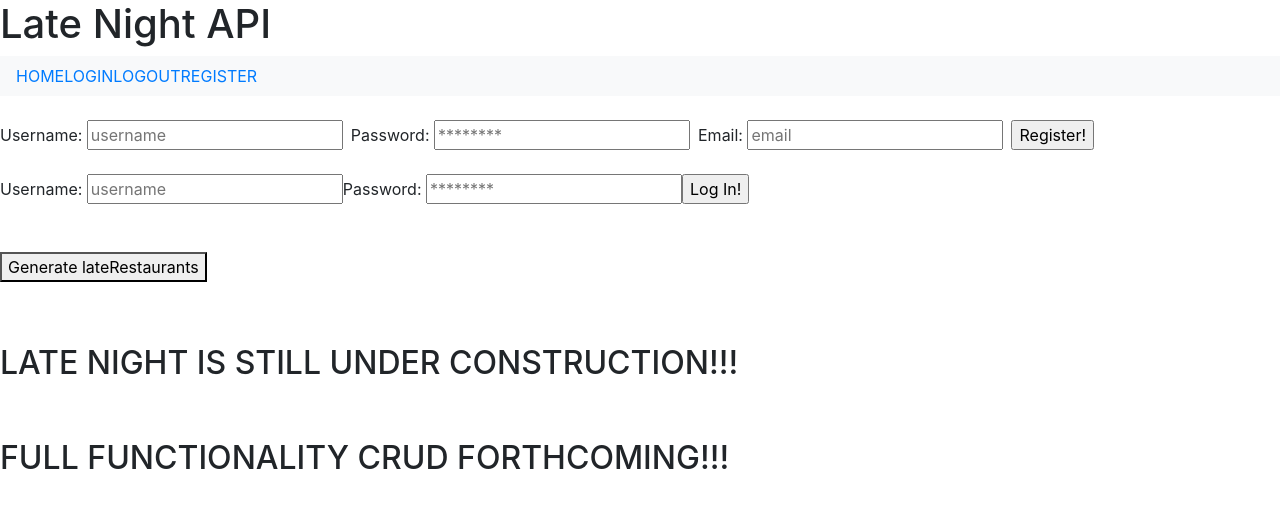
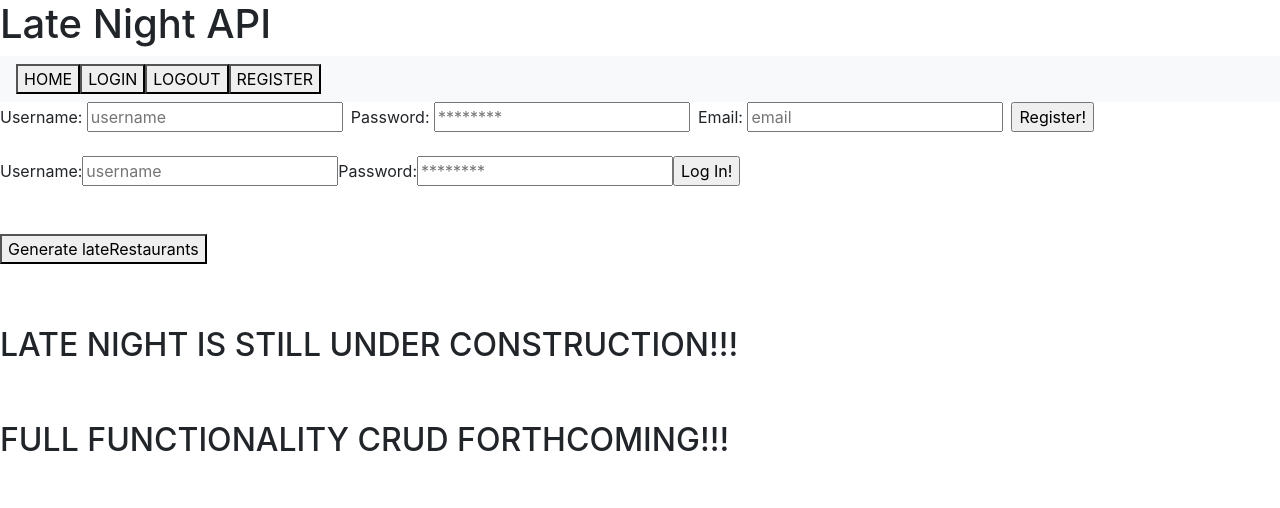
Before and after one commit to cazasomb18/Latenight-react-PYTHON-client, a React (Create React App) app: page / in a window 1280 px wide. Shown: the top 508 px of the page. Built offline with nearby package versions, Linux system fonts and the light colour scheme.

Commit message:
checking out new branch css0 w/ goal of structuring components

```diff
--- a/src/App.js
+++ b/src/App.js
@@ -1,14 +1,16 @@
 import React from 'react';
 import "bootstrap/dist/css/bootstrap.min.css";
-import logo from './logo.svg';
 import "./App.css";
 import RegisterControl from './RegisterControl';
 import LateRestaurantsList from './LateRestaurantsList';
+import UnderConstruction from './UnderConstruction';
+import Navbar from './navbar';
+import AppTitle from './TitleHeader';
 
 class App extends React.Component {
   constructor(props){
-    console.log('constructor');
-    super();
+    console.log('constructor',);
+    super(props);
     // this.setUserInfo = this.setUserInfo.bind(this);
     this.LoginControl = this.LoginControl;
     this.handleChange = this.handleChange.bind(this);
@@ -17,8 +19,8 @@ class App extends React.Component {
       restaurants: [],
       comments: [],
       userName: '',
-      loggedIn: false,
-      isRegistered: false,
+      loggedIn: null,
+      isRegistered: null,
 
     }
     // this.getRestaurants = this.getRestaurants.bind(this);
@@ -26,6 +28,8 @@ class App extends React.Component {
   componentDidMount () {
     //// INITIAL DOM RENDERING ///
     console.log('cdm: ', );
+    console.log('STATE: ', this.state);
+    console.log('PROPS: ', this.props);
 
 
   }
@@ -37,11 +41,8 @@ class App extends React.Component {
 
   handleLoginSubmit = async (e) => {
     e.preventDefault()
-
     try{
-
       const loginResponse = await fetch('http://localhost:9000/auth/login/', {
-
         method: 'POST',
         credentials: 'include',
         body: JSON.stringify(this.state),
@@ -54,9 +55,9 @@ class App extends React.Component {
         this.setState({
           loggedIn: true,
         })
-
-        console.log(parsedResponse.data);
-
+        console.log("App state: ", this.state)
+        console.log("Props: ", this.props)
+        console.log(parsedResponse.success);
       }
 
       // if parsedResponse.success is true, then you know that
@@ -107,9 +108,6 @@ class App extends React.Component {
     })
   }
 
-  //// UNDER CONSTRUCTION - CHECKED OUT TO DIFFERENT BRANCH IN ORDER TO TRY
-  //// CALLING API ON LATERESTAURANTSLIST /////
-
   render(){
 
     console.log("App state: ", this.state)
@@ -118,52 +116,33 @@ class App extends React.Component {
     return (
 
       <div className="AppContainer">
-        <h1 className="AppTitle">
-        Late Night API
-        </h1>
+        <AppTitle/>
+        <Navbar/>
 
-        <nav className="navbar navbar-expand-lg navbar-light bg-light">
-            <a width="30" height="30" href="/">HOME</a>
-            <a width="30" height="30" href="/">LOGIN</a>
-            <a width="30" height="30" href="/">LOGOUT</a>
-            <a width="30" height="30" href="/">REGISTER</a>
-        </nav>
-        <br/>
       <div>
-{!this.state.loggedIn ? <RegisterControl /> : null}
+{!this.state.loggedIn ?
+      <RegisterControl /> : null}
       </div>
-          <br/>
-          <div>
+      <br/>
 
+    <div>
 {!this.state.loggedIn ?
       <div>
-        <form onSubmit={this.state.handleLoginSubmit}>
-Username: <input type="text" name="userName" placeholder="username" onChange={this.handleChange}/>
-Password: <input type="password" name="password" placeholder="********" onChange={this.handleChange}/>
+        <form onSubmit={this.handleLoginSubmit}>
+          Username:
+          <input type="text" name="userName" placeholder="username" onChange={this.handleChange}/>
+          Password:
+          <input type="password" name="password" placeholder="********" onChange={this.handleChange}/>
           <input type="submit" value="Log In!"/>
         </form>
       </div> : null}
-
-          </div>
+    </div>
           <br/>
           <br/>
-          <div>
-            <LateRestaurantsList />
-          </div>
-      <div>
-        <br/>
-        <h2>
-        <br/>
-          LATE NIGHT IS STILL UNDER CONSTRUCTION!!!
-        </h2>
-        <br/>
-        <br/>
-        <h2>
-          FULL FUNCTIONALITY CRUD FORTHCOMING!!!
-        </h2>
-
-      </div>
-
+        <div>
+          <LateRestaurantsList/>
+          <UnderConstruction/>
+        </div>
     </div>
     )
   };
--- /dev/null
+++ b/src/TitleHeader/index.js
@@ -0,0 +1,13 @@
+import React from 'react';
+
+const AppTitle = (props) => {
+	return (
+        <h1 className="AppTitle">
+        Late Night API
+        </h1>
+
+		)
+
+};
+
+export default AppTitle;
--- /dev/null
+++ b/src/UnderConstruction/index.js
@@ -0,0 +1,21 @@
+import React from 'react';
+
+const UnderConstruction = (props) => {
+  return (
+    <div>
+      <br/>
+      <h2>
+      <br/>
+        LATE NIGHT IS STILL UNDER CONSTRUCTION!!!
+      </h2>
+      <br/>
+      <br/>
+      <h2>
+        FULL FUNCTIONALITY CRUD FORTHCOMING!!!
+      </h2>
+    </div>
+
+    )
+};
+
+export default UnderConstruction;
--- a/src/lateRestaurantsList/index.js
+++ b/src/lateRestaurantsList/index.js
@@ -7,32 +7,30 @@ class lateRestaurantsList extends React.Component {
 	// 	restaurants: []
 
 	// });
-
 	this.handleClick.bind(this);
 	this.getRestaurants.bind(this);
 	}
 	handleClick  = (e) => {
 		e.preventDefault();
 		this.getRestaurants();
-
 	}
 	getRestaurants = async () => {
 
-		const url1 = 'https://maps.googleapis.com/maps/api/place/nearbysearch/json?location=41.8781,-87.6298&radius=5000&type=restaurant&keyword=open&keyword=late&key=' + process.env.REACT_APP_API_KEY;
+		const url = 'https://maps.googleapis.com/maps/api/place/nearbysearch/json?location=41.8781,-87.6298&radius=5000&type=restaurant&keyword=open&keyword=late&key=' + process.env.REACT_APP_API_KEY;
 
 		try{
-			const getRestaurantsResponse = await fetch(url1)
+			const getRestaurantsResponse = await fetch(url)
 
 			const parsedResponse = await getRestaurantsResponse.json()
 
-			// console.log(parsedResponse)
+			console.log(parsedResponse)
 
-			// const restaurantDetails = await fetch.response.json(url1 + process.env.REACT_APP_API_KEY, {
+			const restaurantDetails = await fetch.response.json(url + process.env.REACT_APP_API_KEY, {
 
-			// 			method: 'GET',
-			// 			credentials: 'include'
+						method: 'GET',
+						credentials: 'include'
 
-			// 		});
+					});
 
 		}catch(err) {
 			console.log(err);
--- /dev/null
+++ b/src/navbar/index.js
@@ -0,0 +1,15 @@
+import React from 'react';
+
+const Navbar = (props) => {
+	return (
+        <nav className="navbar navbar-expand-lg navbar-light bg-light">
+            <button width="30" height="30" href="/">HOME</button>
+            <button width="30" height="30" href="/">LOGIN</button>
+            <button width="30" height="30" href="/">LOGOUT</button>
+            <button width="30" height="30" href="/">REGISTER</button>
+        </nav>
+
+		)
+}
+
+export default Navbar;
```
Also changed, not shown: src/RegisterControl/index.js (+1 -22 lines), src/LoginControl/index.js (added).
